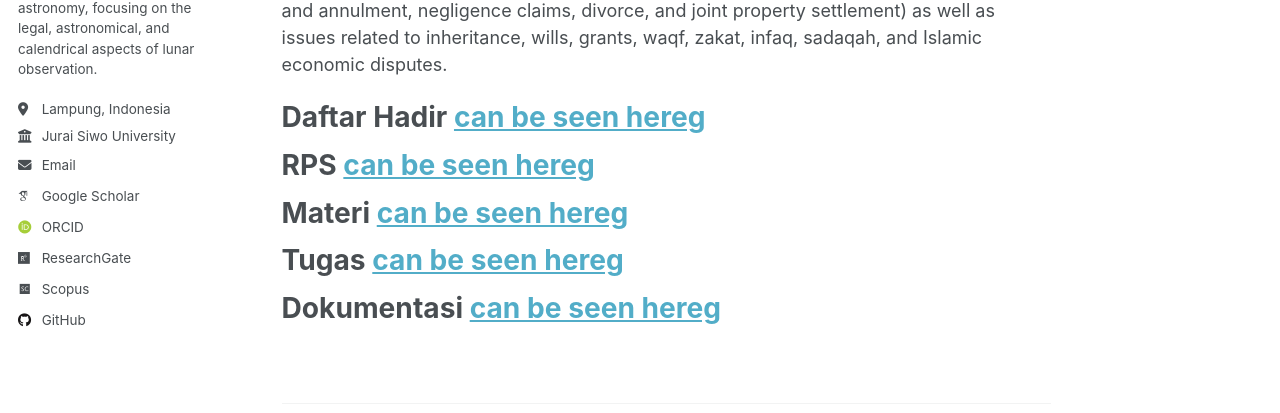
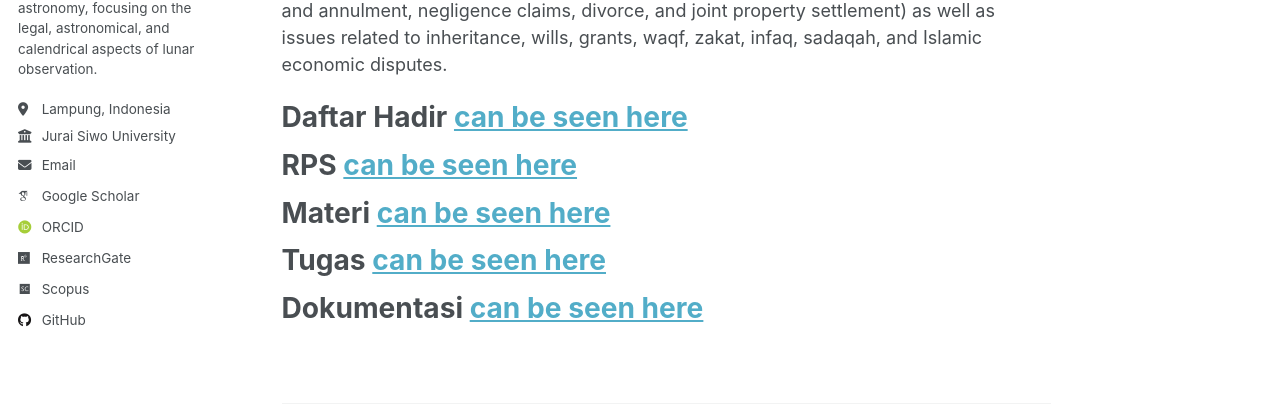
Before and after one commit to sakir-man/sakir-man.github.io, a Jekyll site: the page built from _teaching/2014-spring-teaching-3.md, in a window 1280 px wide and 1366 px high. Shown: the part 361-774 px from the top of the window. Built offline with Jekyll 4.4.1, drawn with Linux system fonts in a browser that asks for light colours; some web fonts are replaced; a script that is not in the unit is left out.

Commit message:
Update 2014-spring-teaching-3.md

```diff
--- a/_teaching/2014-spring-teaching-3.md
+++ b/_teaching/2014-spring-teaching-3.md
@@ -10,17 +10,17 @@ location: "UIN Jurai Siwo Lampung"
 
 This course serves as an introductory preparation for practical training at the Office of Religious Affairs (KUA) and the Religious Court (PA). The KUA is responsible for marriage administration, including the registration and recording of marriages, issuing marriage recommendation letters, receiving and correcting marital data, and providing certificates of marital status. The Religious Court (PA) holds broader authority, handling various matters such as marriage cases (including polygamy permits, marriage prevention, refusal and annulment, negligence claims, divorce, and joint property settlement) as well as issues related to inheritance, wills, grants, waqf, zakat, infaq, sadaqah, and Islamic economic disputes.
 
-Daftar Hadir <a href="https://photos.app.goo.gl/3DTMH5ALdXL2ZiAP9">can be seen hereg</a>
+Daftar Hadir <a href="https://photos.app.goo.gl/3DTMH5ALdXL2ZiAP9">can be seen here</a>
 ======
 
-RPS <a href="https://photos.app.goo.gl/3DTMH5ALdXL2ZiAP9">can be seen hereg</a>
+RPS <a href="https://photos.app.goo.gl/3DTMH5ALdXL2ZiAP9">can be seen here</a>
 ======
 
-Materi <a href="https://photos.app.goo.gl/3DTMH5ALdXL2ZiAP9">can be seen hereg</a>
+Materi <a href="https://photos.app.goo.gl/3DTMH5ALdXL2ZiAP9">can be seen here</a>
 ======
 
-Tugas <a href="https://photos.app.goo.gl/3DTMH5ALdXL2ZiAP9">can be seen hereg</a>
+Tugas <a href="https://photos.app.goo.gl/3DTMH5ALdXL2ZiAP9">can be seen here</a>
 ======
 
-Dokumentasi <a href="https://photos.app.goo.gl/3DTMH5ALdXL2ZiAP9">can be seen hereg</a>
+Dokumentasi <a href="https://photos.app.goo.gl/3DTMH5ALdXL2ZiAP9">can be seen here</a>
 ======
```
